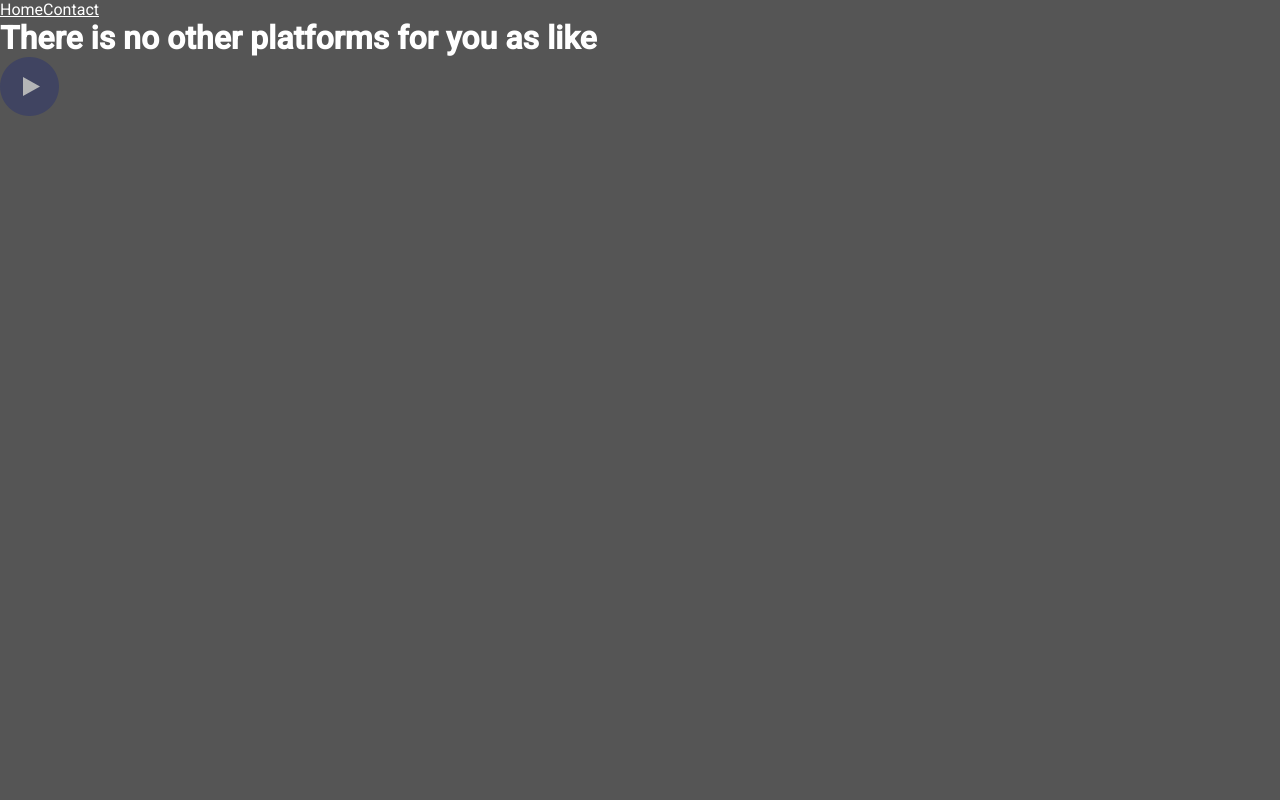
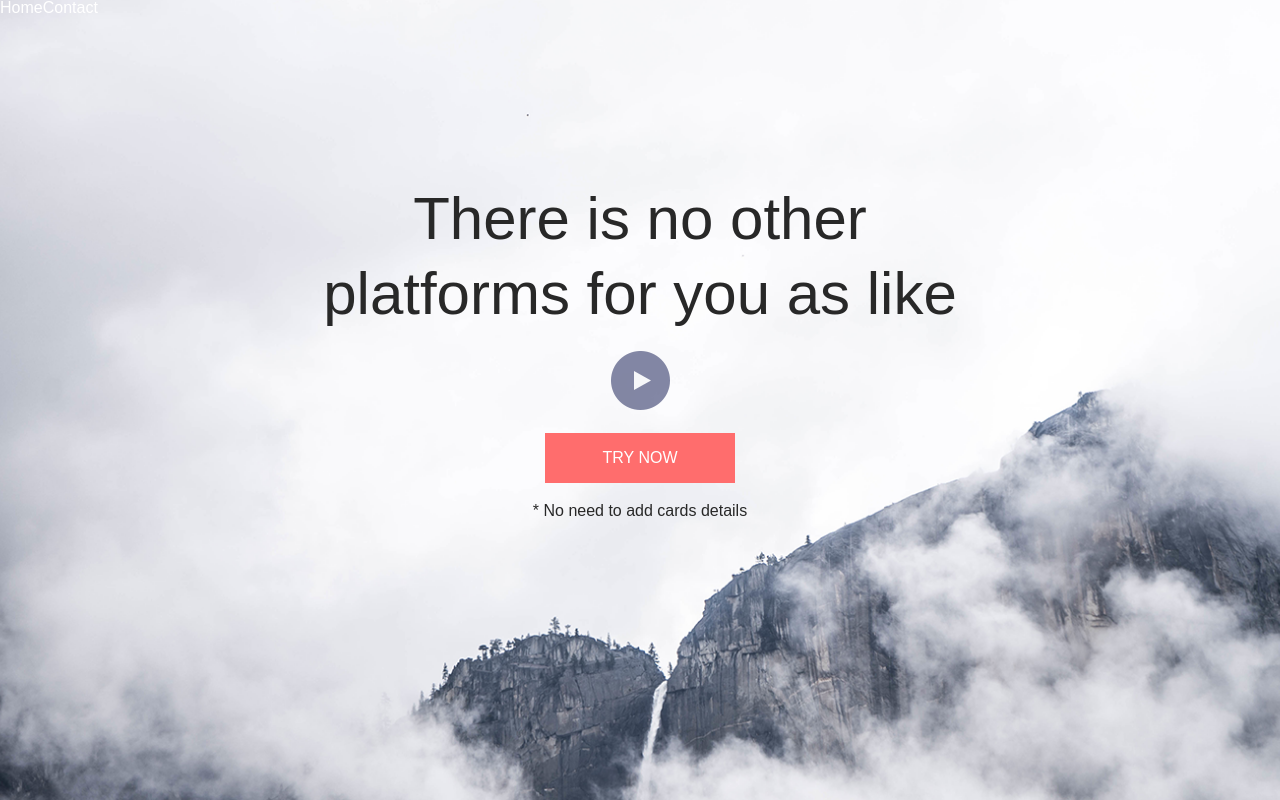
Before and after one commit to marekwil89/marshal-angular-a4, an Angular app: page / in a window 1280 px wide. Built offline with nearby package versions, Linux system fonts and the light colour scheme.

Commit message:
header v1.0

```diff
--- a/src/app/components/home/home.component.html
+++ b/src/app/components/home/home.component.html
@@ -1,7 +1,10 @@
 <header id="header-section">
-  <h1>There is no other platforms for you as like</h1>
-  <a class="" href="">
-    <img src="/assets/images/play-icon.png" alt="">
-  </a>
-  <a href="" class="btn btn-short btn-primary"></a>
+  <div class="header-box">
+    <h1 class="lead-text">There is no other platforms for you as like</h1>
+    <a class="btn-play" href="">
+      <img src="/assets/images/play-icon.png" alt="">
+    </a>
+    <a class="btn btn-short btn-primary" href="">Try now</a>
+    <p class="sub-text">* No need to add cards details</p>
+  </div>
 </header>
--- a/src/app/components/home/home.component.scss
+++ b/src/app/components/home/home.component.scss
@@ -0,0 +1,71 @@
+.btn{
+  display: flex;
+  color: #ffffff;
+  justify-content: center;
+  align-items: center;
+  font-size: 16px;
+  font-weight: 400;
+  text-transform: uppercase;
+
+  &.btn-short{
+    width: 190px;
+    height: 50px;
+  }
+
+  &.btn-primary{
+    background: #ff6d6d;
+  }
+}
+
+#header-section{
+  width: 100%;
+  height: 100vh;
+  display: flex;
+  justify-content: center;
+  align-items: center;
+  flex-direction: column;
+  background: url('/assets/images/header-bg.png');
+  background-size: cover;
+  background-position: center;
+  background-repeat: no-repeat;
+
+  @media (max-height: 500px) {
+    height: auto;
+  }
+
+  .header-box{
+    width: 680px;
+    padding: 20px;
+    text-align: center;
+    margin-bottom: 100px;
+
+    @media (max-width: 700px) {
+      width: 100%;
+    }
+
+    .lead-text{
+      font-size: 60px;
+      font-weight: 400;
+      color: #282828;
+      line-height: 75px;
+
+      @media (max-width: 700px) {
+        font-size: 40px;
+        line-height: 50px;
+      }
+    }
+
+    .btn-play{
+      display: block;
+      margin: 20px auto;
+    }
+
+    .btn{
+      margin: 20px auto;
+    }
+
+    .sub-text{
+      color: #282828;
+    }
+  }
+}
--- a/src/app/components/navbar/navbar.component.html
+++ b/src/app/components/navbar/navbar.component.html
@@ -1,4 +1,4 @@
-  <nav>
+  <nav id="navbar">
     <a routerLink="/" routerLinkActive="active">Home</a>
     <a routerLink="/contact" routerLinkActive="active">Contact</a>
   </nav>
--- a/src/app/components/navbar/navbar.component.scss
+++ b/src/app/components/navbar/navbar.component.scss
@@ -0,0 +1,3 @@
+#navbar{
+  position: absolute;
+}
--- a/src/styles.css
+++ b/src/styles.css
@@ -1,10 +1,58 @@
 /* You can add global styles to this file, and also import other style files */
-@import url('https://fonts.googleapis.com/css?family=Roboto:100,400,500&subset=latin-ext');
-
 *{
+  font-family: Arial, "Helvetica Neue", Helvetica, sans-serif;
   margin: 0;
   padding: 0;
-  background: #555555;
+  box-sizing: border-box;
   color: #ffffff;
-  font-family: 'Roboto', sans-serif;
 }
+
+/* http://meyerweb.com/eric/tools/css/reset/
+ v2.0 | 20110126
+ License: none (public domain)
+*/
+
+html, body, div, span, applet, object, iframe,
+h1, h2, h3, h4, h5, h6, p, blockquote, pre,
+a, abbr, acronym, address, big, cite, code,
+del, dfn, em, img, ins, kbd, q, s, samp,
+small, strike, strong, sub, sup, tt, var,
+b, u, i, center,
+dl, dt, dd, ol, ul, li,
+fieldset, form, label, legend,
+table, caption, tbody, tfoot, thead, tr, th, td,
+article, aside, canvas, details, embed,
+figure, figcaption, footer, header, hgroup,
+menu, nav, output, ruby, section, summary,
+time, mark, audio, video {
+  margin: 0;
+  padding: 0;
+  border: 0;
+  font-size: 100%;
+  font: inherit;
+  vertical-align: baseline;
+  text-decoration: none;
+}
+/* HTML5 display-role reset for older browsers */
+article, aside, details, figcaption, figure,
+footer, header, hgroup, menu, nav, section {
+  display: block;
+}
+body {
+  line-height: 1;
+}
+ol, ul {
+  list-style: none;
+}
+blockquote, q {
+  quotes: none;
+}
+blockquote:before, blockquote:after,
+q:before, q:after {
+  content: '';
+  content: none;
+}
+table {
+border-collapse: collapse;
+border-spacing: 0;
+}
```
Also changed, not shown: src/assets/images/header-bg.png (added).
